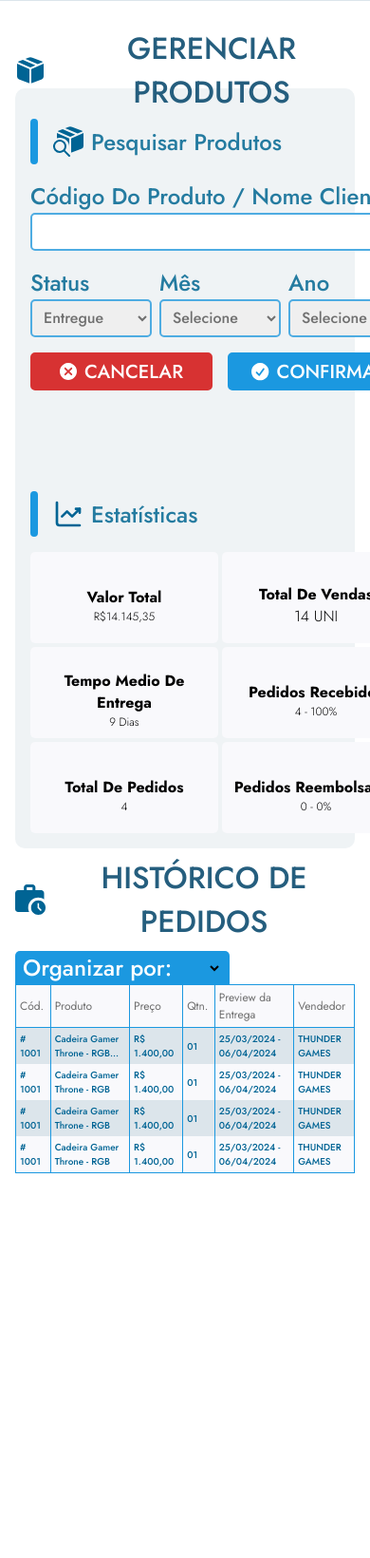
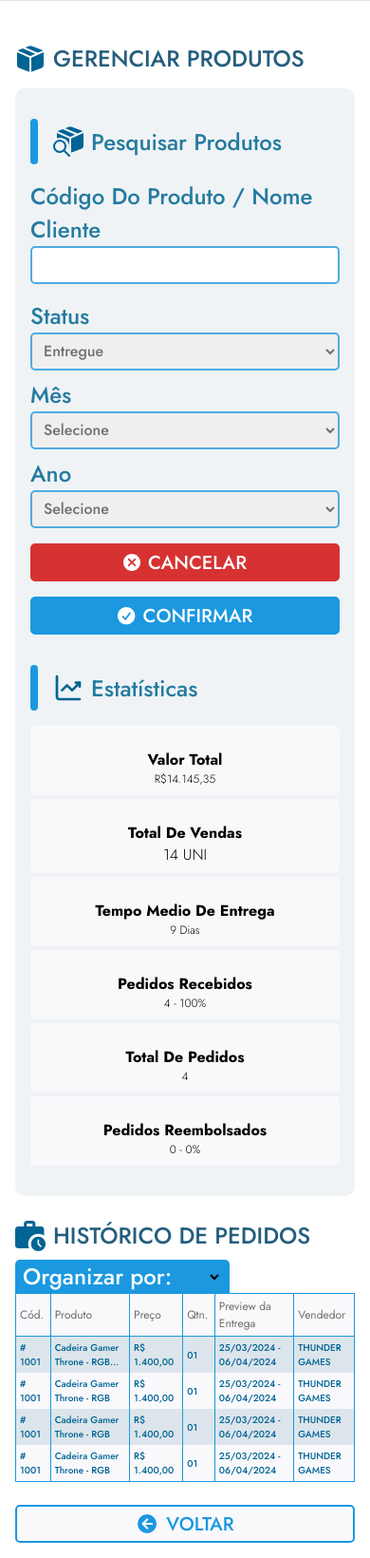
Before and after one commit to SenacINA/INA, a PHP site: page /pages/admin/gerenciar_produtos.php in a window 390 px wide; the page is wider, and only the part inside the window is pictured. Shown: the part 123-1763 px from the top of that part at 95% size. Before the commit the page ends 1358 px from the top of that part, so only its background shows below. Run offline with PHP 8.4, Linux system fonts and the light colour scheme.

Commit message:
Alterações

```diff
--- a/css/admin/atualizar_usuario.css
+++ b/css/admin/atualizar_usuario.css
@@ -338,6 +338,7 @@ input:checked + .toggle_slider::before {
   display: none;
 }
 
+
 /* <<< MOBILE >>>>>>>>>>>>>>>>>>>>>>>>>>>>>>>>>>>>>>>>>>>>>>>>>>>>>>>>>>>>>>>>>>>>>>>>>>>>>>>>>>>>>>>>>>>>>>>>>>>>>>>>>>>>>>>>>>>>>>>>>>>>*/
 @media (max-width: 1024px) {
   /* CORPO PRINCIPAL */
--- a/css/admin/gerenciar_produtos.css
+++ b/css/admin/gerenciar_produtos.css
@@ -22,6 +22,15 @@
     width: 100%;
     height: 67px;
   }
+
+  .voltar{
+    margin-top: 24px;
+
+    & img {
+      height: 24px
+    };
+  }
+
 
   .gerenciar_produtos_subtitulo_generico{
     width: 100%;
@@ -330,3 +339,53 @@
       justify-content: center;
     }
   }
+
+  @media (max-width: 468px) {
+      .gerenciar_produtos_inputs_esquerda {
+        display: flex;
+        flex-direction: column;
+      }
+
+      .gerenciar_produtos_holder_botao {
+        display: flex;
+        flex-direction: column;
+      }
+
+      .gerenciar_produtos_estatistica_holder {
+        height: 100%;
+        display: flex;
+        flex-direction: column;
+      }
+
+      .gerenciar_produtos_text_titulo {
+        margin-top: 16px;
+        gap: 8px;
+
+        & h1 {
+          display: flex;
+          word-wrap: break-word;
+          font-size: 24px;
+          width: fit-content;
+        }
+
+        & img {
+          margin: 0px;
+        }
+      }
+
+      .gerenciar_produtos_header_title{
+        margin-top: 16px;
+        gap: 8px;
+
+        & h1 {
+          display: flex;
+          word-wrap: break-word;
+          font-size: 24px;
+          width: fit-content;
+        }
+
+        & img {
+          margin: 0px;
+        }
+      }
+  }
--- a/pages/admin/gerenciar_produtos.php
+++ b/pages/admin/gerenciar_produtos.php
@@ -222,6 +222,12 @@
           </thead>
         </table>
       </div>
+      <a href="./dashboard.php">
+        <div class="voltar">
+          <button type="reset" class="base_botao btn_outline_blue">
+                        <img src="../../image/geral/botoes/v_icon_carolina.svg">VOLTAR</button>
+        </div>
+      </a>
     </div>
   </main>
 </body>
```
Also changed, not shown: image/geral/botoes/v_icon_carolina.svg (added).
